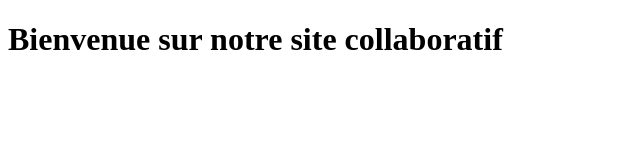
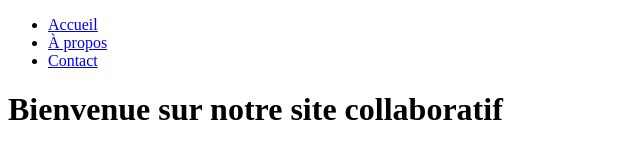
Before and after one commit to AMInho15/MonProjetdeveops, a plain HTML site: page index.html in a window 1280 px wide. Shown: the whole page, without its empty margins (0-640 px from the left). Drawn offline with Linux system fonts and the light colour scheme.

Commit message:
Update index.html

```diff
--- a/index.html
+++ b/index.html
@@ -4,6 +4,13 @@
     <title>Site Collaboratif</title>
 </head>
 <body>
+    <nav>
+    <ul>
+        <li><a href="#home">Accueil</a></li>
+        <li><a href="#about">À propos</a></li>
+        <li><a href="#contact">Contact</a></li>
+    </ul>
+</nav>
     <h1>Bienvenue sur notre site collaboratif</h1>
 </body>
 </html>
```
